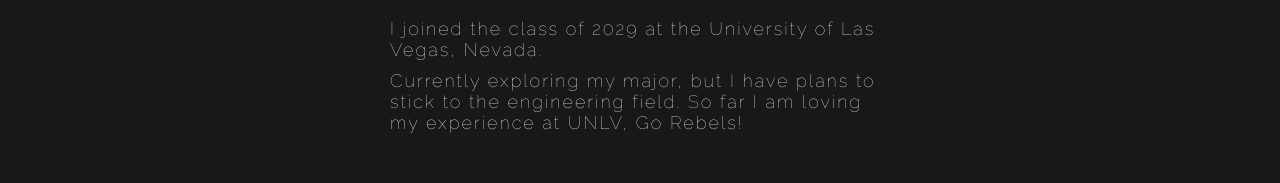
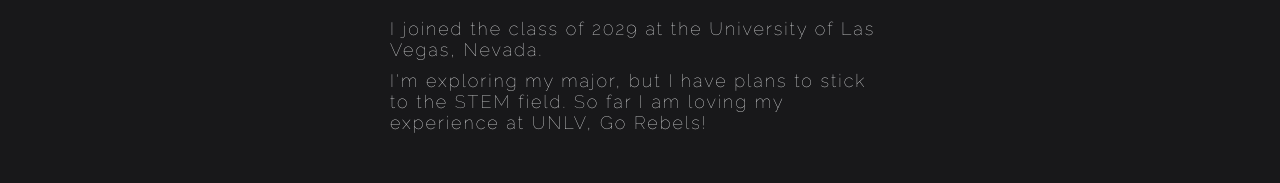
Before and after one commit to Bouderton/about-me, a React (Vite) app in the folder About-Me/: page / in a window 1280 px wide. Shown: the part 2427-2610 px from the top of the page. Built offline with nearby package versions, Linux system fonts and the light colour scheme.

Commit message:
text change

```diff
--- a/About-Me/src/components/Next/Next.jsx
+++ b/About-Me/src/components/Next/Next.jsx
@@ -41,9 +41,8 @@ const Next = ({ nextRef }) => {
               I joined the class of 2029 at the University of Las Vegas, Nevada.
             </p>
             <p className="next__unlv-text">
-              Currently exploring my major, but I have plans to stick to the
-              engineering field. So far I am loving my experience at UNLV, Go
-              Rebels!
+              I'm exploring my major, but I have plans to stick to the STEM
+              field. So far I am loving my experience at UNLV, Go Rebels!
             </p>
           </div>
         </div>
```
